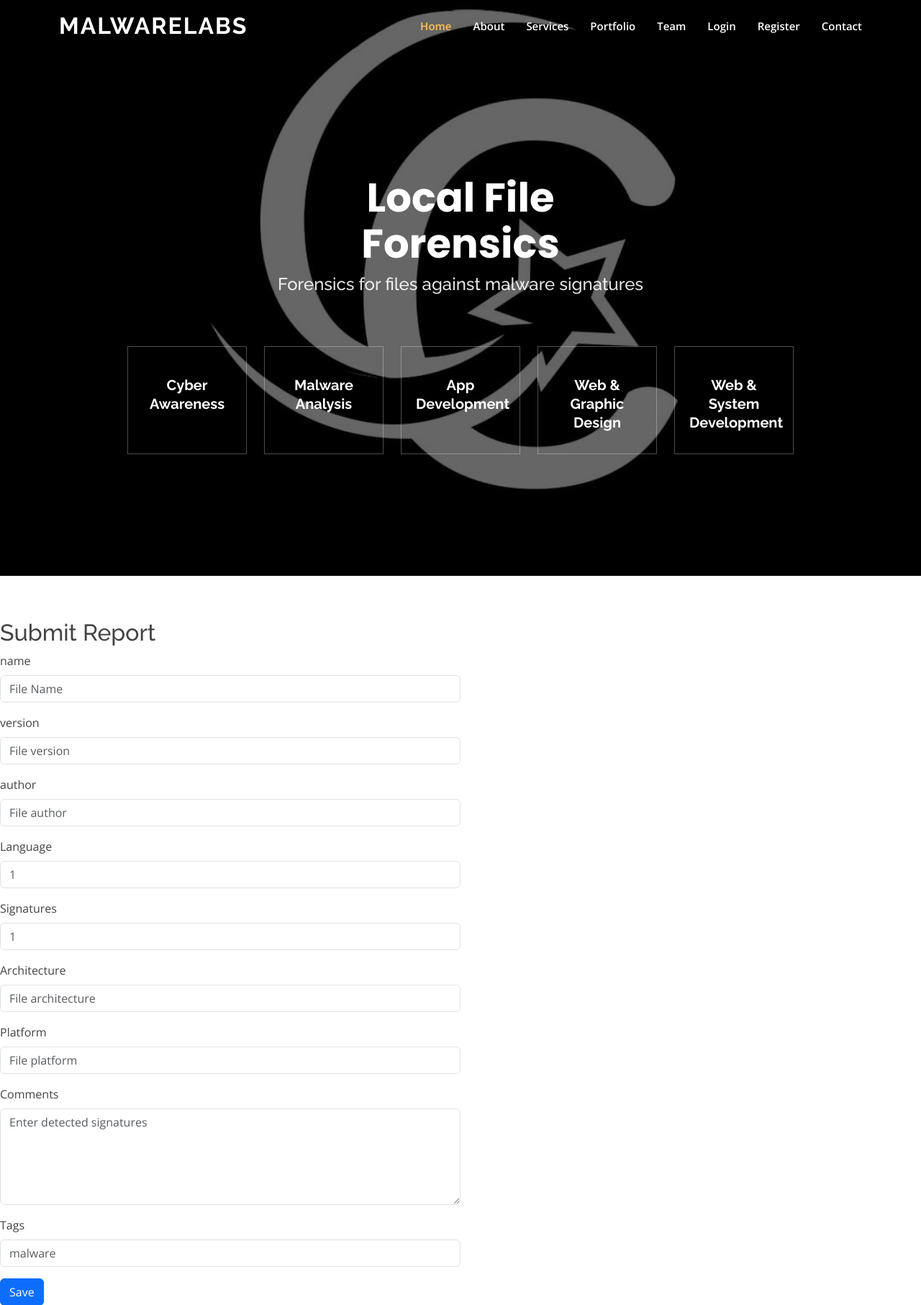
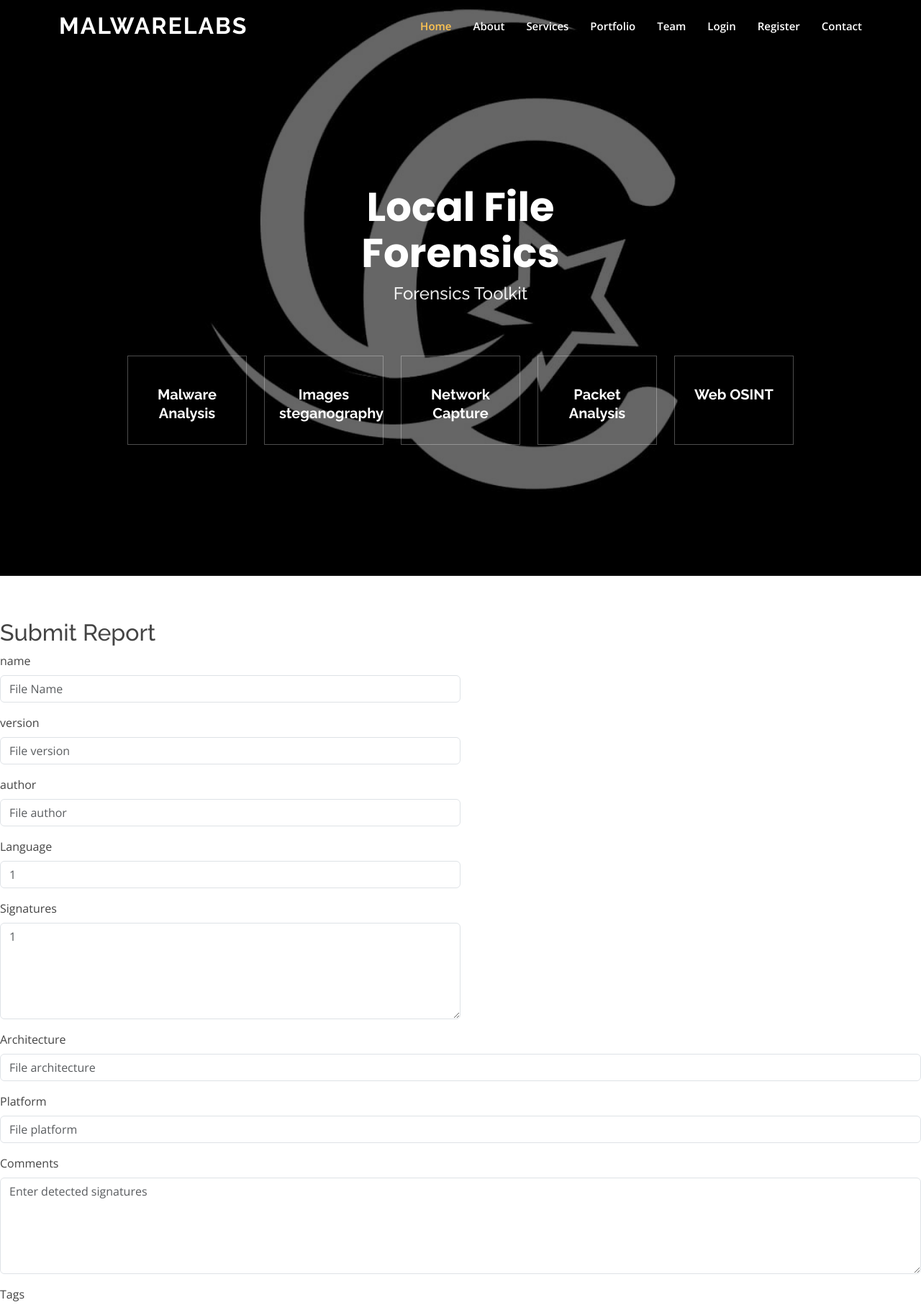
Before and after one commit to elliot-hacks/FileForensics, a Django app: page /analyse/1/1/ in a window 1280 px wide. Shown: the top 1813 px of the page at 72% size. Run offline with Django 4.2, Linux system fonts and the light colour scheme; some libraries are stand-ins or nearby versions.

Commit message:
Add image steganography

```diff
--- a/home/forms.py
+++ b/home/forms.py
@@ -2,6 +2,11 @@ from django import forms
 from django.contrib.auth.forms import UserCreationForm
 # from core.models import User  # Update this import based on your actual app structure
 from .models import User, Malware,UploadedFile
+
+
+class ImageUploadForm(forms.Form):
+    image = forms.ImageField()
+
 
 
 class UserRegistrationForm(UserCreationForm):
--- a/home/templates/analyse.html
+++ b/home/templates/analyse.html
@@ -24,7 +24,8 @@
             </div>
             <div class="mb-3">
                 <label for="signatures" class="form-label">Signatures</label>
-                <input type="text" class="form-control" id="signatures" name="signatures" placeholder="{{ signatures }}">
+                <textarea class="form-control" id="signatures" name="signatures" placeholder="{{ signatures }}" rows="5"></textarea>
+            </div>
             </div>
             <div class="mb-3">
                 <label for="architecture" class="form-label">Architecture</label>
--- a/home/templates/base.html
+++ b/home/templates/base.html
@@ -66,17 +66,11 @@
       <div class="row justify-content-center" data-aos="fade-up" data-aos-delay="150">
         <div class="col-xl-6 col-lg-8">
           <h1>Local File Forensics</h1>
-          <h2>Forensics for files against malware signatures</h2>
+          <h2>Forensics Toolkit</h2>
         </div>
       </div>
 
       <div class="row gy-4 mt-5 justify-content-center" data-aos="zoom-in" data-aos-delay="250">
-        <div class="col-xl-2 col-md-4">
-          <div class="icon-box">
-
-            <h3><a href="">Cyber Awareness</a></h3>
-          </div>
-        </div>
         <div class="col-xl-2 col-md-4">
           <div class="icon-box">
             <h3><a href="{% url 'upload_file' %}">Malware Analysis</a></h3>
@@ -84,19 +78,22 @@
         </div>
         <div class="col-xl-2 col-md-4">
           <div class="icon-box">
-
-            <h3><a href="">App Development</a></h3>
+            <h3><a href="{% url 'image_steg' %}">Images steganography</a></h3>
           </div>
         </div>
         <div class="col-xl-2 col-md-4">
           <div class="icon-box">
-            <h3><a href="">Web & Graphic Design</a></h3>
+            <h3><a href="">Network Capture</a></h3>
           </div>
         </div>
         <div class="col-xl-2 col-md-4">
           <div class="icon-box">
-
-            <h3><a href="">Web & System Development</a></h3>
+            <h3><a href="">Packet Analysis</a></h3>
+          </div>
+        </div>
+        <div class="col-xl-2 col-md-4">
+          <div class="icon-box">
+            <h3><a href="">Web OSINT</a></h3>
           </div>
         </div>
       </div>
--- a/home/urls.py
+++ b/home/urls.py
@@ -7,5 +7,6 @@ urlpatterns = [
     path('login', views.u_login, name="login"),
     # path('malware', views.malware, name="malware"),
     path('analyse/<str:language_name>/<str:signatures>/', views.analyse, name='analyse'),  # Define the URL pattern for analyzing files
+    path('image_steg', views.image_steg, name='image_steg'),
     path('upload', views.upload_file, name='upload_file'),
 ]
--- a/home/views.py
+++ b/home/views.py
@@ -4,6 +4,7 @@ import yara
 import magic
 import urllib
 import zipfile
+from PIL import Image
 from pathlib import Path
 from django.urls import reverse
 from django.conf import settings
@@ -13,7 +14,7 @@ from django.http import JsonResponse, HttpResponse, HttpResponseRedirect
 from django.contrib.auth import login, authenticate
 from django.contrib.auth.forms import AuthenticationForm
 from .models import Malware
-from .forms import UserRegistrationForm
+from .forms import UserRegistrationForm, ImageUploadForm
 
 
 def index(request):
@@ -52,6 +53,57 @@ def u_login(request):
         form = AuthenticationForm()
     return render(request=request, template_name="registration/login.html", context={"login_form": form})
 
+
+# Image manipulation
+def get_plane(img, channel, index=0):
+    if channel in img.mode:
+        new_image = Image.new('L', img.size)  # Changed mode to 'L' for grayscale images
+        new_image_data = new_image.load()
+
+        channel_index = img.mode.index(channel)
+
+        for x in range(img.size[0]):
+            for y in range(img.size[1]):
+                color = img.getpixel((x, y))  # Changed data[x, y] to img.getpixel((x, y))
+
+                channel_value = color[channel_index]
+                plane = bin(channel_value)[2:].zfill(8)
+
+                try:
+                    new_image_data[x, y] = 255 * int(plane[abs(index-7)])
+                except IndexError:
+                    pass
+        return new_image
+
+def image_steg(request):
+    if request.method == 'POST':
+        form = ImageUploadForm(request.POST, request.FILES)
+        if form.is_valid():
+            image_file = request.FILES['image']
+            colors=['R', 'G', 'B']
+            try:
+                img = Image.open(image_file)
+                img_format = img.format
+                if img_format in ['JPEG', 'PNG']:
+                    images = []
+                    for channel in colors:
+                        for plane in range(8):
+                            new_image = get_plane(img, channel, plane)
+                            images.append(new_image)
+                    return render(request, 'image_viewer/display_alpha_planes.html', {'images': images, 'colors':colors})
+                else:
+                    error_msg = "Unsupported image format. Please upload a JPEG or PNG image."
+            except IOError:
+                error_msg = "Invalid image file."
+        else:
+            error_msg = "Please upload an image file."
+        return render(request, 'image_viewer/upload_image.html', {'form': form, 'error_msg': error_msg})
+    else:
+        form = ImageUploadForm()
+        return render(request, 'image_viewer/upload_image.html', {'form': form})
+
+
+# Malware Files
 def analyse(request, language_name, signatures):
     return render(request, 'analyse.html', {'language_name': language_name, 'signatures': signatures})
 
@@ -107,9 +159,9 @@ def upload_file(request):
         signatures = run_yara(file, yara_file)
 
 
-        return redirect(reverse('analyse', kwargs={'language_name': urllib.parse.quote(language_name), 'signatures': ','.join(signatures)}))
+        # return redirect(reverse('analyse', kwargs={'language_name': urllib.parse.quote(language_name), 'signatures': ','.join(signatures)}))
 
-        # return redirect(reverse('analyse', kwargs={'language_name': urllib.parse.quote(language_name), 'signatures': signatures}))
+        return redirect(reverse('analyse', kwargs={'language_name': urllib.parse.quote(language_name), 'signatures': signatures}))
     return render(request, 'malware.html')
 
 
```
Also changed, not shown: home/templates/image_viewer/display_alpha_planes.html (added, +19 -0 lines), home/templates/image_viewer/upload_image.html (added, +15 -0 lines), db.sqlite3, db2.sqlite3 (added), 1 other file.
